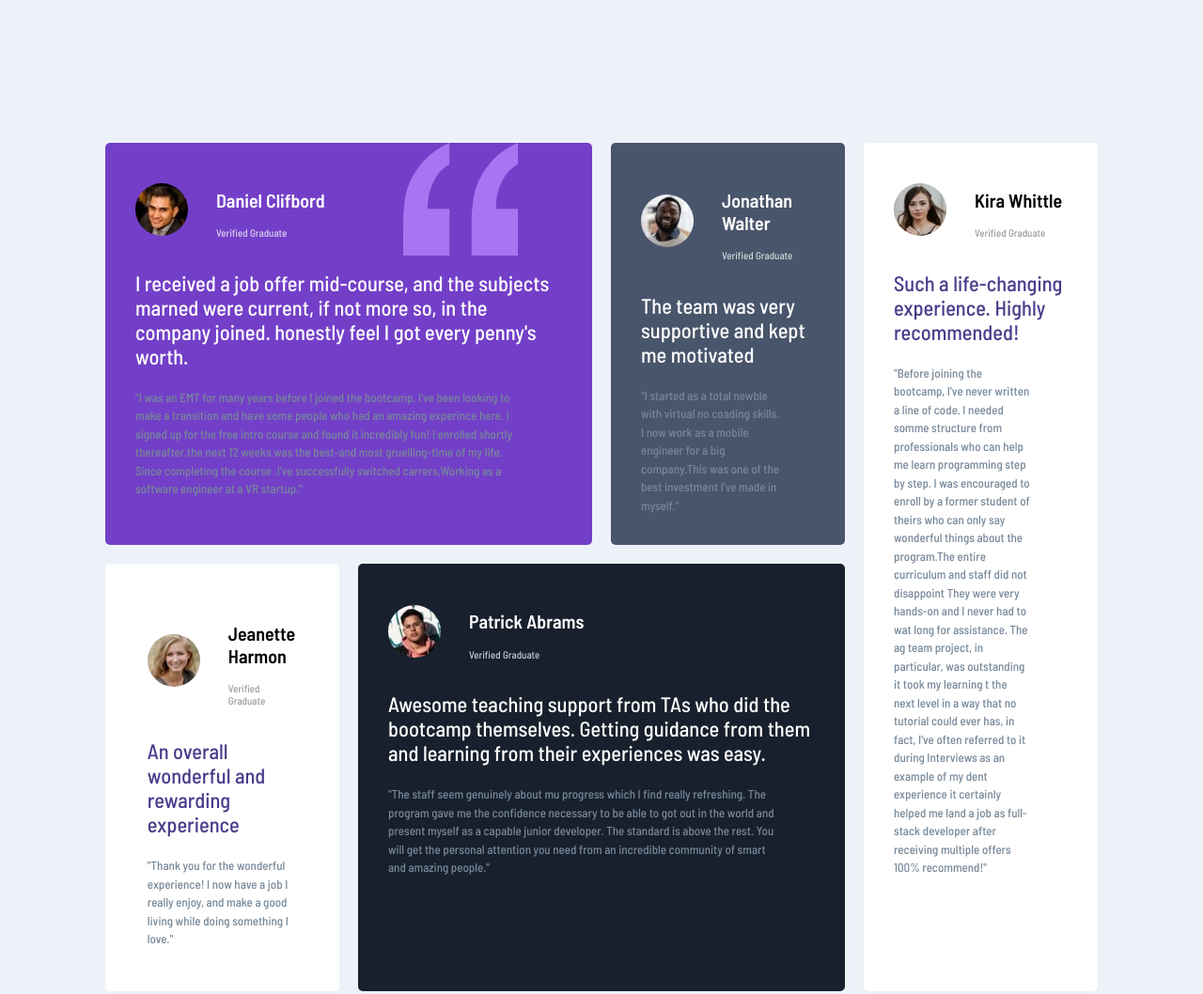
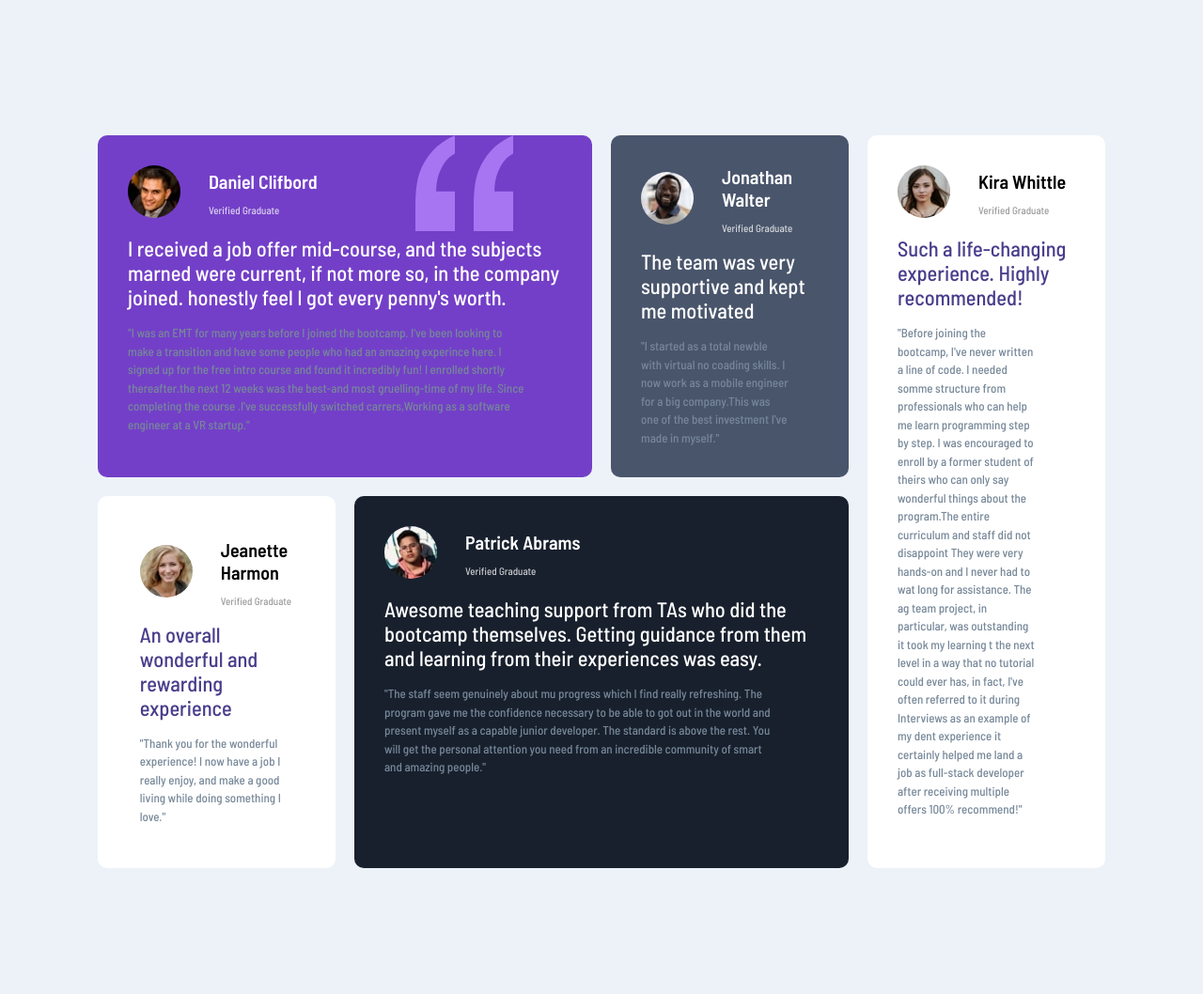
Before and after one commit to chillbro20/Testimonials-Grid-Section, a plain HTML site: page index.html in a window 1280 px wide. Shown: the whole page at 94% size. Drawn offline with Linux system fonts and the light colour scheme.

Commit message:
Update style.css

```diff
--- a/style.css
+++ b/style.css
@@ -1,3 +1,10 @@
+* {
+    margin: 0;
+    padding: 0;
+
+
+}
+
 body {
     font-size: 13px;
     font-family: 'Barlow Semi Condensed', sans-serif;
@@ -10,7 +17,7 @@ body {
 }
 
 .flex-container {
-    max-width: 1400px;
+    width: 1400px;
     padding: 6.5rem;
     margin-bottom: 1.3rem;
     margin-left: auto;
@@ -37,7 +44,7 @@ body {
 .box4,
 .box5 {
     padding: 2rem;
-    border-radius: 5px;
+    border-radius: 10px;
 }
 
 
@@ -53,7 +60,6 @@ img {
     background-repeat: no-repeat;
     background-position: top right;
     background-position-x: 80%;
-    background-size: 122px;
     background-color: rgba(115, 63, 200, 255);
     color: white;
 
```
